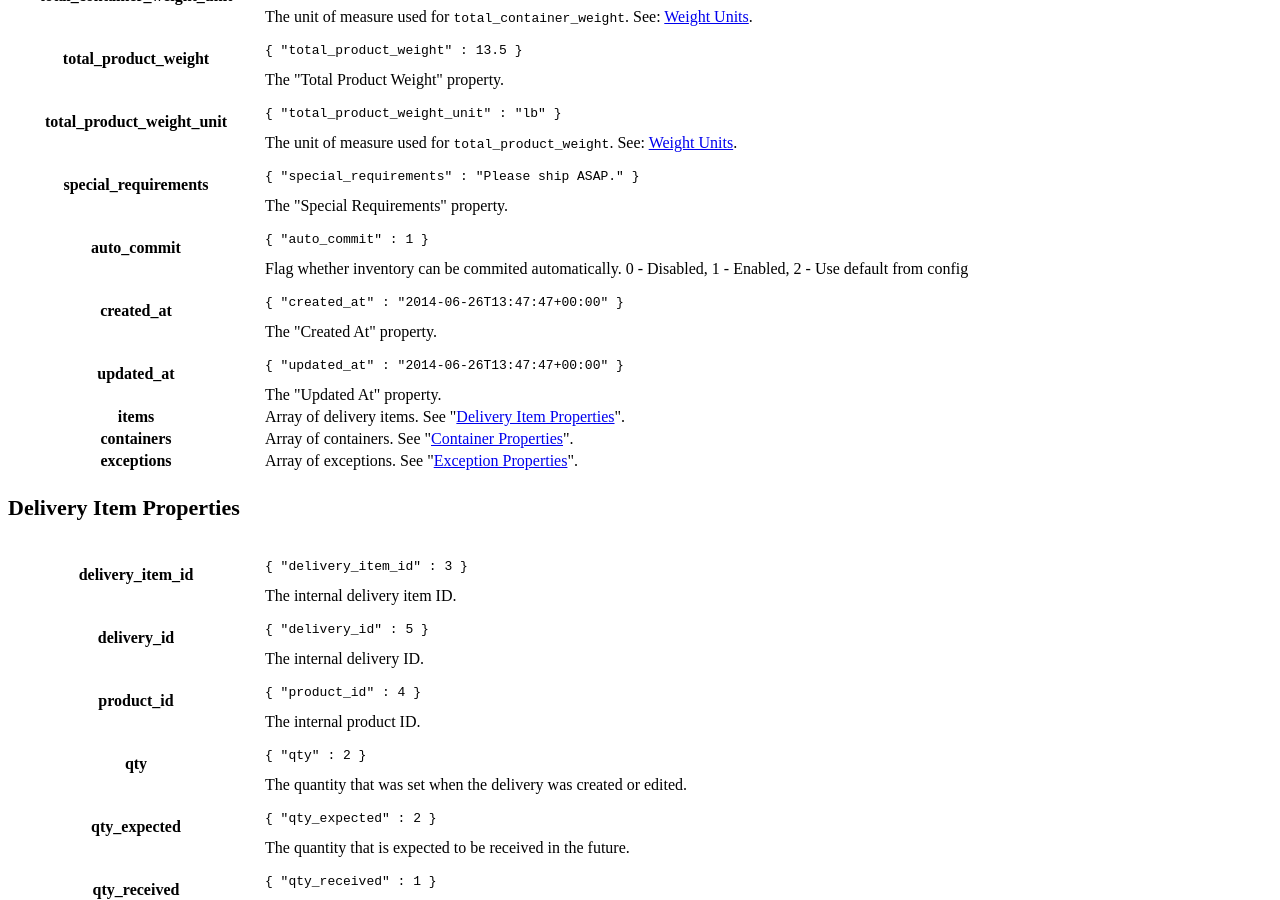
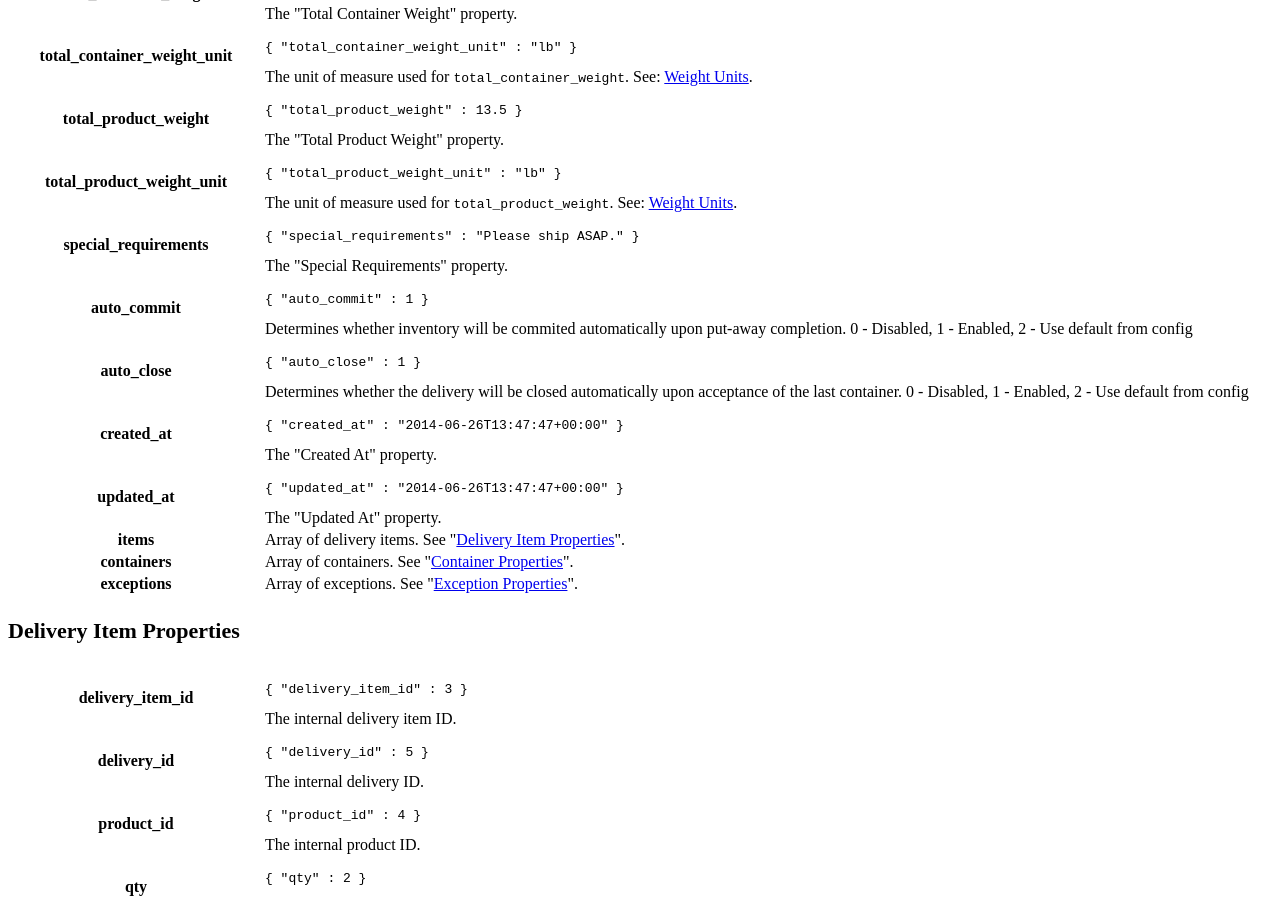
Before and after one commit to ShipStream/shipstream.github.io, a Jekyll site: the page built from _posts/2014-07-25-delivery.md, in a window 1280 px wide and 900 px high, scrolled down 14880 px. Built offline with Jekyll 4.4.1, drawn with Linux system fonts in a browser that asks for light colours; a style sheet for code colours, icons or effects is not loaded; some of the changed text lies outside the part shown.

Commit message:
Add auto_close option to delivery API

```diff
--- a/_posts/2014-07-25-delivery.md
+++ b/_posts/2014-07-25-delivery.md
@@ -136,7 +136,8 @@ Get delivery for one delivery id:
                 "total_product_weight" : null,
                 "total_product_weight_unit" : null,
                 "special_requirements" : null,
-                "auto_commit" : null,
+                "auto_commit" : 2,
+                "auto_close" : 2,
                 "created_at" : "2014-06-26T13:47:47+00:00",
                 "updated_at" : "2014-06-26T14:09:30+00:00",
                 "items" : [
@@ -292,7 +293,8 @@ Delivery information.
             "asn",
             {
                 "warehouse_id" : 1,
-                "auto_commit" : true,
+                "auto_commit" : 2,
+                "auto_close" : 2,
                 "sender_name" : "Bill Gates",
                 "carrier_name" : "FedEx",
                 "expected_delivery" : "2014-07-31",
@@ -349,6 +351,7 @@ Delivery information.
         "total_product_weight_unit": null,
         "special_requirements": null,
         "auto_commit": 2,
+        "auto_close": 2,
         "created_at" : "2014-07-31T14:10:00+00:00",
         "updated_at" : "2014-07-31T14:10:00+00:00",
         "warehouse_id" : 1
@@ -654,6 +657,7 @@ true if delivery was successfully updated.
                 "expected_delivery" : "2014-07-31",
                 "carrier_name": "FedEx",
                 "auto_commit": 1,
+                "auto_close": 1,
                 "comments": "This delivery was updated via API"
             },
             [
@@ -1093,7 +1097,14 @@ true if delivery was successfully voided.
         <th>auto_commit</th>
         <td>
             <pre><code>{ "auto_commit" : 1 }</code></pre>
-            Flag whether inventory can be commited automatically. 0 - Disabled, 1 - Enabled, 2 - Use default from config
+            Determines whether inventory will be commited automatically upon put-away completion. 0 - Disabled, 1 - Enabled, 2 - Use default from config
+        </td>
+    </tr>
+    <tr>
+        <th>auto_close</th>
+        <td>
+            <pre><code>{ "auto_close" : 1 }</code></pre>
+            Determines whether the delivery will be closed automatically upon acceptance of the last container. 0 - Disabled, 1 - Enabled, 2 - Use default from config
         </td>
     </tr>
     <tr>
```
